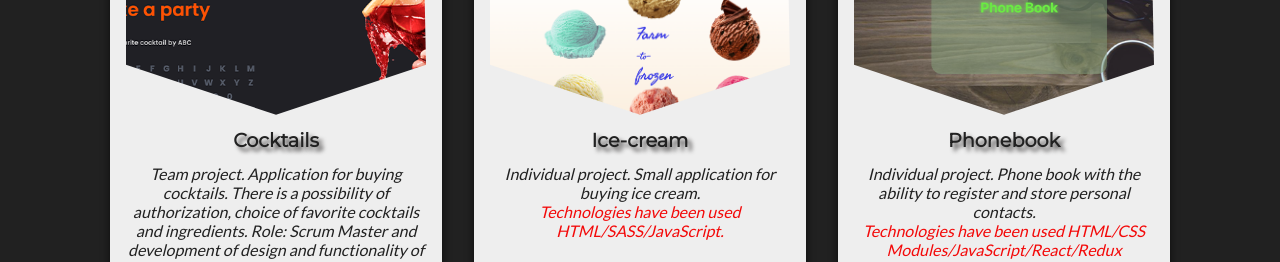
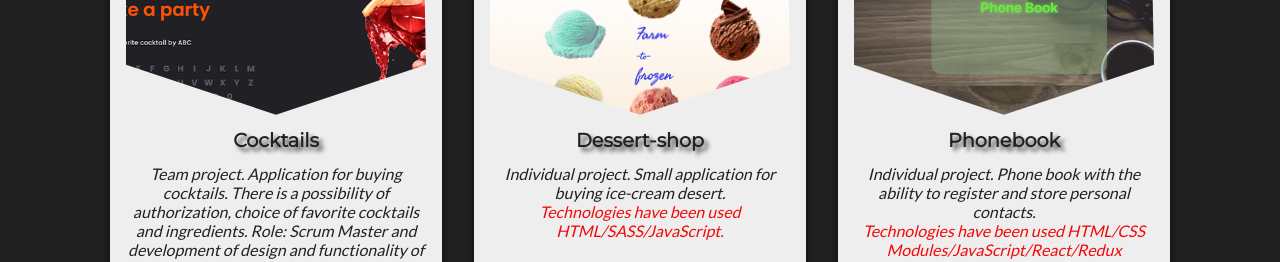
Before and after one commit to Gregory0401/MyPortfolio, a plain HTML site: page index.html in a window 1280 px wide. Shown: the part 1740-2002 px from the top of the page. Drawn offline with nearby package versions, Linux system fonts and the light colour scheme.

Commit message:
final 2.0

```diff
--- a/index.html
+++ b/index.html
@@ -117,8 +117,8 @@
                         <a href="https://gregory0401.github.io/Ice-cream/" ><img src="Images/icecream.png" alt="project Ice-cream" ></a>
 
                     </div>
-                    <h1 class="project_title small__margin" >Ice-cream</h1>
-                    <p class="project_discription small__margin">Individual project. Small application for buying ice cream.<br /><span style="color:rgb(243, 9, 9)"> Technologies have been used HTML/SASS/JavaScript.</span></p>
+                    <h1 class="project_title small__margin" >Dessert-shop</h1>
+                    <p class="project_discription small__margin">Individual project. Small application for buying ice-cream desert.<br /><span style="color:rgb(243, 9, 9)"> Technologies have been used HTML/SASS/JavaScript.</span></p>
                     <a href="https://gregory0401.github.io/Ice-cream/" target="_blank" class="source_code_btn small__margin position"> Source Live Page ➞ </a>
                     <a href="https://github.com/Gregory0401/Ice-cream" target="_blank" class="source_code_btn small__margin position_2"> Source Code ➞ </a>
                  </div>
```
